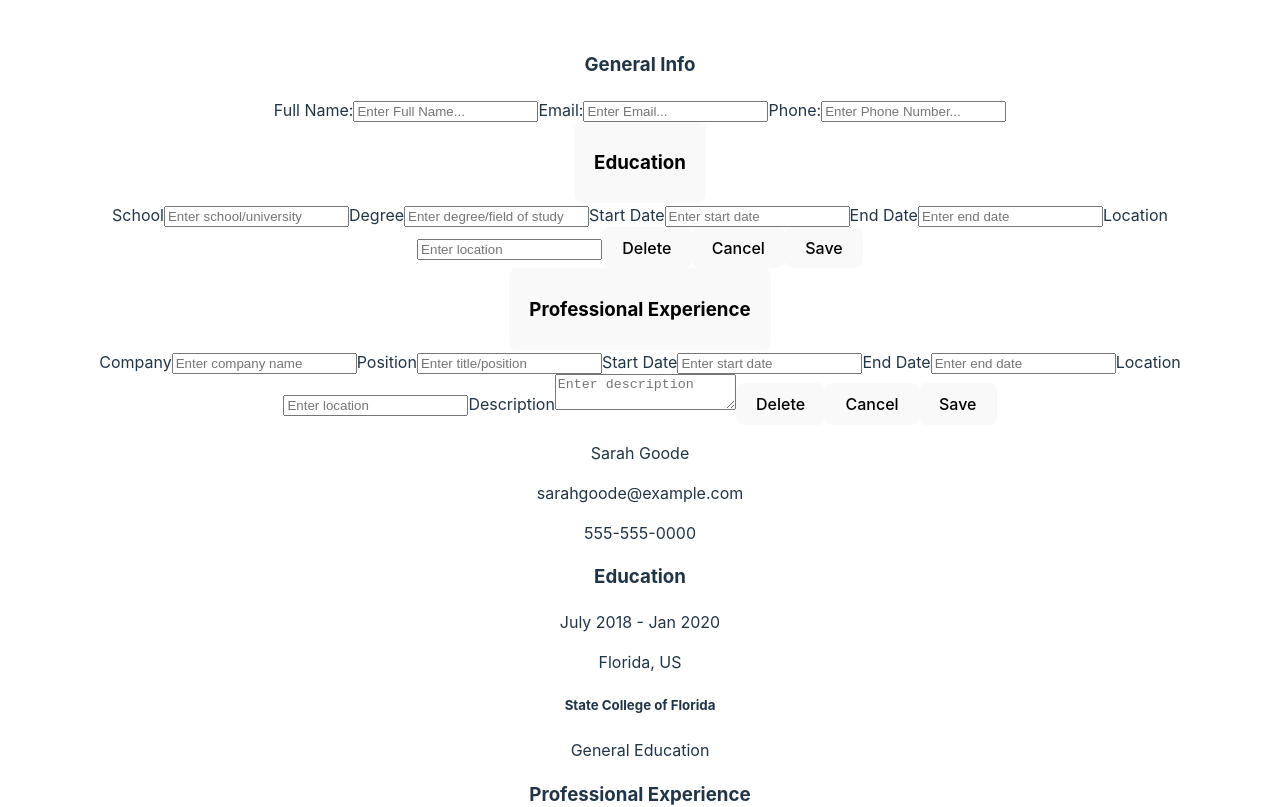
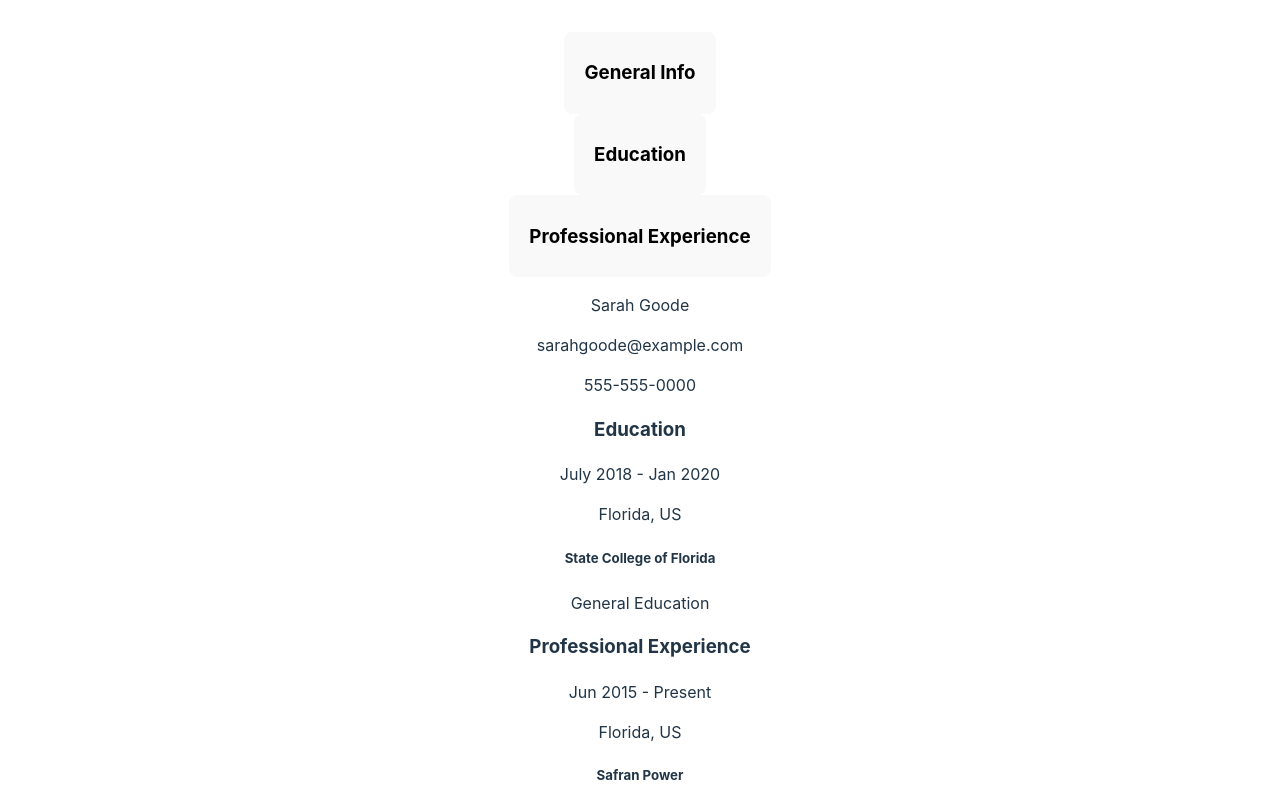
Before and after one commit to TCdotmake/cv-builder, a React (Vite) app: page / in a window 1280 px wide. Shown: the top 807 px of the page. Built offline with nearby package versions, Linux system fonts and the light colour scheme.

Commit message:
cancel and delete working for input/edit window

```diff
--- a/src/App.jsx
+++ b/src/App.jsx
@@ -17,7 +17,13 @@ function App() {
   const [prof, setprof] = useState({ ...example.prof });
   return (
     <main>
-      <Builder updateInfo={updateInfo} edu={edu} prof={prof} />
+      <Builder
+        updateInfo={updateInfo}
+        edu={edu}
+        prof={prof}
+        setedu={setedu}
+        setprof={setprof}
+      />
       <Preview info={info} edu={edu} prof={prof} />
     </main>
   );
--- a/src/Builder.jsx
+++ b/src/Builder.jsx
@@ -2,7 +2,7 @@ import { GeneralInfoInput } from "./GeneralInfoInput";
 
 import { useState } from "react";
 
-function InfoInputForm({ title }) {
+function InfoInputForm({ title, uid, data, handlers }) {
   let prefix = "";
   let place = "School";
   let position = "Degree";
@@ -17,56 +17,101 @@ function InfoInputForm({ title }) {
     ph1 = "Enter company name";
     ph2 = "Enter title/position";
   }
+  const source = data[uid];
+  console.log(source);
   return (
     <div>
       <form>
         <label htmlFor={place}>{place}</label>
-        <input type="text" id={place} placeholder={ph1}></input>
+        <input
+          type="text"
+          id={place}
+          placeholder={ph1}
+          defaultValue={source.place || null}
+        ></input>
         <label htmlFor={position}>{position}</label>
-        <input type="text" id={position} placeholder={ph2}></input>
+        <input
+          type="text"
+          id={position}
+          placeholder={ph2}
+          defaultValue={source.title || null}
+        ></input>
         <label htmlFor={`${prefix}start-date`}>Start Date</label>
         <input
           type="text"
           id={`${prefix}start-date`}
           placeholder="Enter start date"
+          defaultValue={source.start || null}
         />
         <label htmlFor={`${prefix}end-date`}>End Date</label>
         <input
           type="text"
           id={`${prefix}end-date`}
           placeholder="Enter end date"
+          defaultValue={source.end || null}
         />
         <label htmlFor={prefix + "location"}>Location</label>
         <input
           type="text"
           id={prefix + "location"}
           placeholder="Enter location"
+          defaultValue={source.location || null}
         />
         {prefix === "prof-" && (
           <>
             <label htmlFor="description">Description</label>
-            <textarea id="description" placeholder="Enter description" />
+            <textarea
+              id="description"
+              placeholder="Enter description"
+              defaultValue={source.details || null}
+            />
           </>
         )}
-        <button>Delete</button>
-        <button>Cancel</button>
+        <button onClick={handlers.delete}>Delete</button>
+        <button onClick={handlers.cancel}>Cancel</button>
         <button>Save</button>
       </form>
     </div>
   );
 }
 
-function EditBtn({ source }) {
-  return <button>{source.place}</button>;
+function EditBtn({ source, evHandler, uid }) {
+  return (
+    <button onClick={evHandler} data-uid={uid}>
+      {source.place}
+    </button>
+  );
 }
 
-function OtherInfoInput({ title, data }) {
+function OtherInfoInput({ title, data, setter }) {
   const [displayBtn, setDisplayBtn] = useState(false);
   function toggleBtnDisplay() {
     setDisplayBtn((state) => {
       return !state;
     });
   }
+  const [displayInput, setDisplayInput] = useState(false);
+  const [currentUid, setCurrentUid] = useState(null);
+  function handleEdit(e) {
+    setCurrentUid(e.target.dataset.uid);
+    setDisplayBtn(false);
+    setDisplayInput(true);
+  }
+  const formHandlers = {
+    cancel() {
+      setDisplayInput(false);
+      setDisplayBtn(true);
+    },
+    delete() {
+      setter((prev) => {
+        const newState = { ...prev };
+        delete newState[currentUid];
+        return newState;
+      });
+      setDisplayInput(false);
+      setDisplayBtn(true);
+    },
+  };
   return (
     <div>
       <button onClick={toggleBtnDisplay}>
@@ -75,20 +120,38 @@ function OtherInfoInput({ title, data }) {
       {displayBtn &&
         Object.keys(data).length > 0 &&
         Object.keys(data).map((item) => {
-          return <EditBtn key={item + "btn"} source={data[item]} />;
+          return (
+            <EditBtn
+              key={item + "btn"}
+              uid={item}
+              source={data[item]}
+              evHandler={handleEdit}
+            />
+          );
         })}
-      <InfoInputForm title={title} />
+      {displayInput && (
+        <InfoInputForm
+          title={title}
+          uid={currentUid}
+          data={data}
+          handlers={formHandlers}
+        />
+      )}
     </div>
   );
 }
 
-function Builder({ updateInfo, edu, prof }) {
+function Builder({ updateInfo, edu, prof, setedu, setprof }) {
   return (
     <section>
       <h2 className="hidden">CV Builder Input</h2>
       <GeneralInfoInput updateInfo={updateInfo} />
-      <OtherInfoInput title="Education" data={edu} />
-      <OtherInfoInput title="Professional Experience" data={prof} />
+      <OtherInfoInput title="Education" data={edu} setter={setedu} />
+      <OtherInfoInput
+        title="Professional Experience"
+        data={prof}
+        setter={setprof}
+      />
     </section>
   );
 }
--- a/src/GeneralInfoInput.jsx
+++ b/src/GeneralInfoInput.jsx
@@ -1,10 +1,21 @@
+import { useState } from "react";
+
 export function GeneralInfoInput({ updateInfo }) {
   const handleChange = (e) => {
     updateInfo(e.target.id, e.target.value);
   };
+  const [displayGeneral, setDisplayGeneral] = useState(false);
+  function toggleGeneral() {
+    setDisplayGeneral((state) => {
+      return !state;
+    });
+  }
   return (
     <div>
+      <button onClick={toggleGeneral}>
         <h3>General Info</h3>
+      </button>
+      {displayGeneral && (
         <form>
           <label htmlFor="name">Full Name:</label>
           <input
@@ -28,6 +39,7 @@ export function GeneralInfoInput({ updateInfo }) {
             onChange={handleChange}
           />
         </form>
+      )}
     </div>
   );
 }
```
Lines whose indentation alone changed are shown as unchanged.
